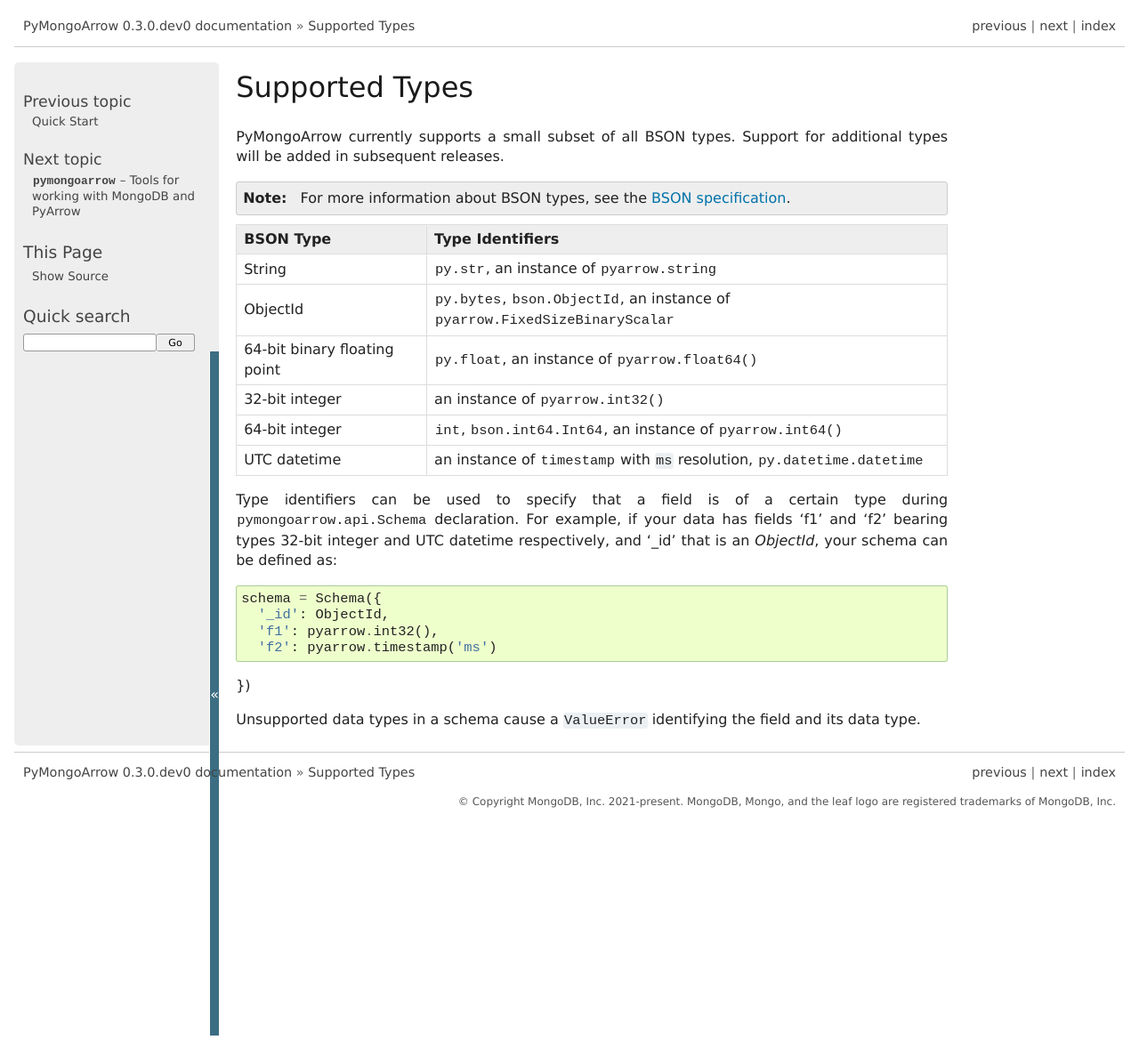
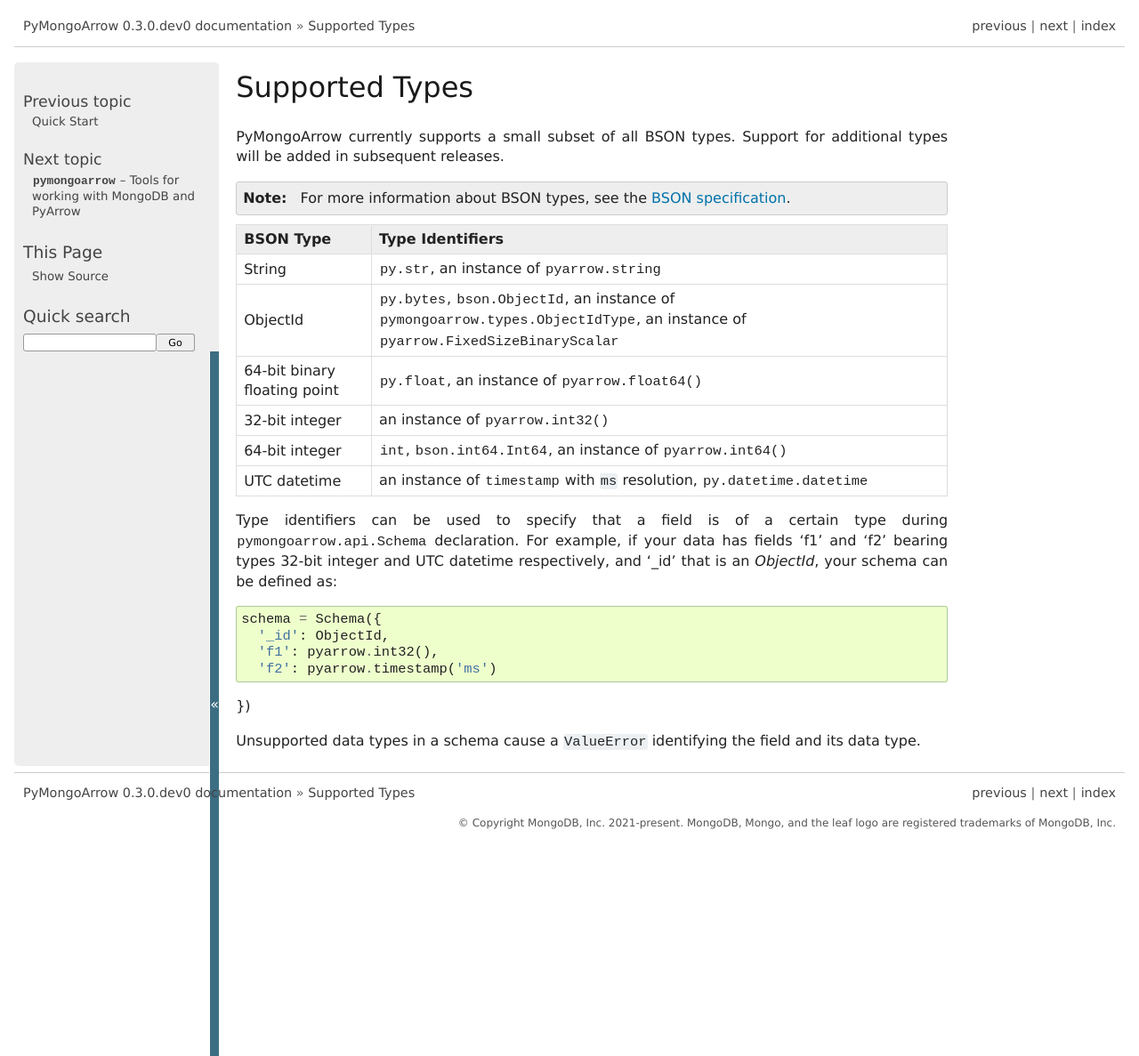
Before and after one commit to mongodb-labs/mongo-arrow, a Sphinx documentation site: the page built from bindings/python/docs/source/supported_types.rst, in a window 1280 px wide. Shown: the whole page at 89% size. Built offline with Sphinx 7.4.7, drawn with Linux system fonts in a browser that asks for light colours; before the commit the page ends 1164 px from its top, so only the background shows below that.

Commit message:
update docs

```diff
--- a/bindings/python/docs/source/supported_types.rst
+++ b/bindings/python/docs/source/supported_types.rst
@@ -18,7 +18,7 @@ Support for additional types will be added in subsequent releases.
    * - String
      - :class:`py.str`, an instance of :class:`pyarrow.string`
    * - ObjectId
-     - :class:`py.bytes`, :class:`bson.ObjectId`, an instance of :class:`pyarrow.FixedSizeBinaryScalar`
+     - :class:`py.bytes`, :class:`bson.ObjectId`, an instance of :class:`pymongoarrow.types.ObjectIdType`, an instance of :class:`pyarrow.FixedSizeBinaryScalar`
    * - 64-bit binary floating point
      - :class:`py.float`, an instance of :meth:`pyarrow.float64`
    * - 32-bit integer
```
